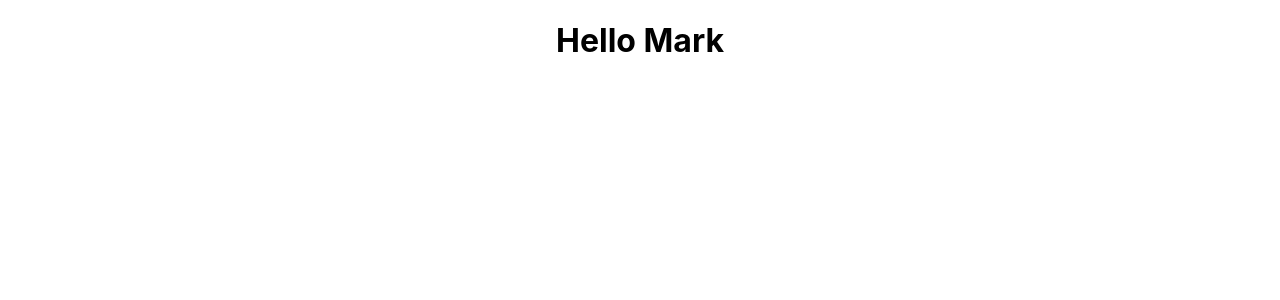
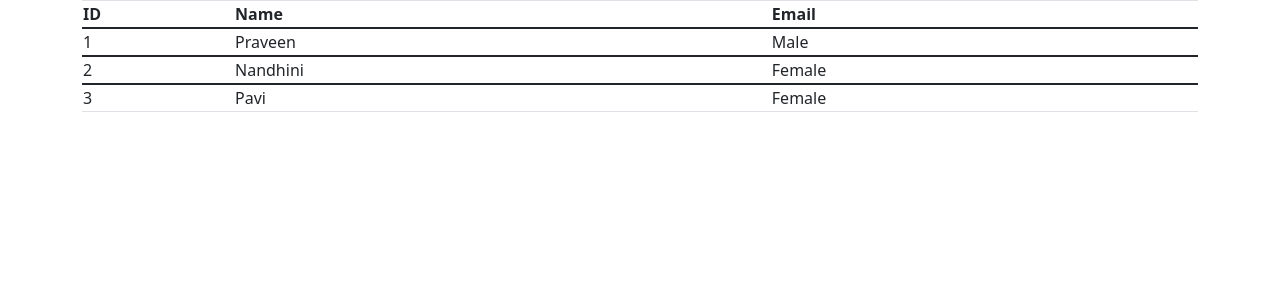
Before and after one commit to praveenmuralidharan/intek-reactjs-nandhini, a React (Create React App) app: page / in a window 1280 px wide. Shown: the top 300 px of the page. Built offline with nearby package versions, Linux system fonts and the light colour scheme.

Commit message:
learned mapping

```diff
--- a/package.json
+++ b/package.json
@@ -7,6 +7,7 @@
     "@testing-library/jest-dom": "^5.16.1",
     "@testing-library/react": "^12.1.2",
     "@testing-library/user-event": "^13.5.0",
+    "bootstrap": "^5.1.3",
     "react": "^17.0.2",
     "react-dom": "^17.0.2",
     "react-scripts": "5.0.0",
--- a/src/App.css
+++ /dev/null
@@ -1,38 +0,0 @@
-.text-center {
-  text-align: center;
-}
-
-.App-logo {
-  height: 40vmin;
-  pointer-events: none;
-}
-
-@media (prefers-reduced-motion: no-preference) {
-  .App-logo {
-    animation: App-logo-spin infinite 20s linear;
-  }
-}
-
-.App-header {
-  background-color: #282c34;
-  min-height: 100vh;
-  display: flex;
-  flex-direction: column;
-  align-items: center;
-  justify-content: center;
-  font-size: calc(10px + 2vmin);
-  color: white;
-}
-
-.App-link {
-  color: #61dafb;
-}
-
-@keyframes App-logo-spin {
-  from {
-    transform: rotate(0deg);
-  }
-  to {
-    transform: rotate(360deg);
-  }
-}
--- a/src/App.js
+++ b/src/App.js
@@ -1,9 +1,46 @@
-import './App.css';
+import React from 'react';
 
 function App() {
+
+ const students = [
+              {
+                'id': 1,
+                'name': 'Praveen',
+                'Gender': 'Male'
+              },
+              {
+                'id': 2,
+                'name': 'Nandhini',
+                'Gender': 'Female'
+              },
+              {
+                'id': 3,
+                'name': 'Pavi',
+                'Gender': 'Female'
+              },
+          ];
+
   return (
-    <div className="text-center">
-      <h1>Hello Mark</h1>
+    <div className="container">
+
+
+        <table className="table table-bordered">
+            <tr>
+                <th>ID</th>
+                <th>Name</th>
+                <th>Email</th>
+            </tr>
+
+            {students.map((student, index) => (
+              <tr data-index={index}>
+                <td>{student.id}</td>
+                <td>{student.name}</td>
+                <td>{student.Gender}</td>
+              </tr>
+            ))}
+
+        </table>
+
     </div>
   );
 }
--- a/src/index.js
+++ b/src/index.js
@@ -1,6 +1,7 @@
 import React from 'react';
 import ReactDOM from 'react-dom';
 import './index.css';
+import '../node_modules/bootstrap/dist/css/bootstrap.min.css';
 import App from './App';
 import reportWebVitals from './reportWebVitals';
 
```
Also changed, not shown: 1 other file (tests, documents, lock files or other folders).
